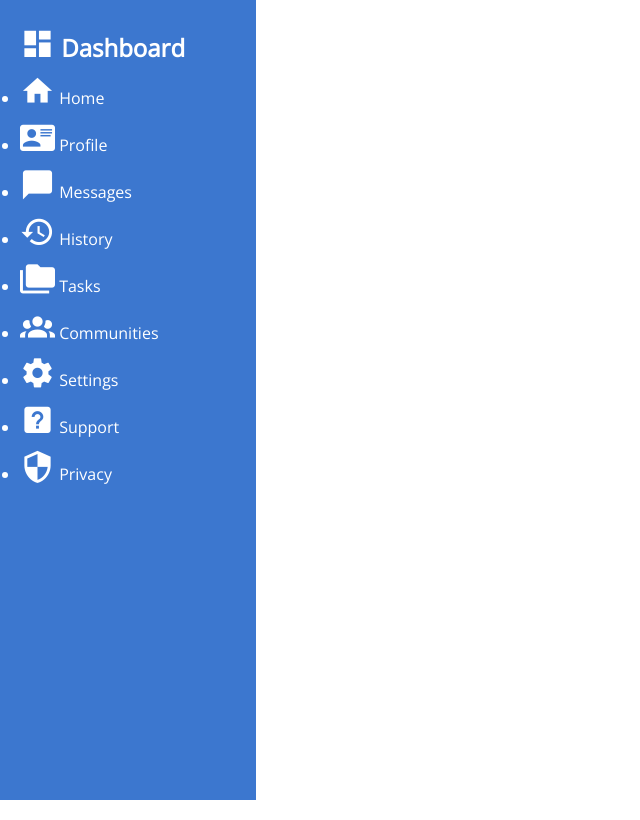
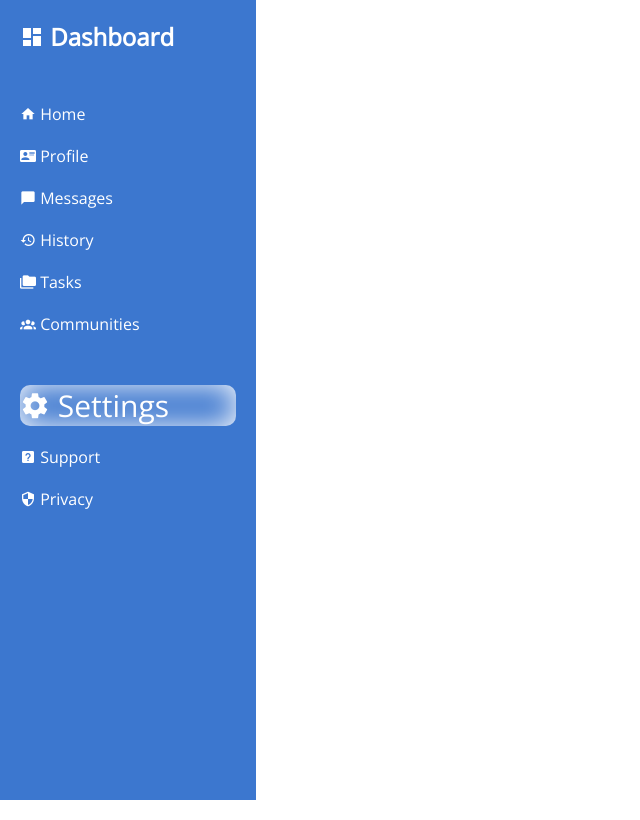
Before and after one commit to maryorwah04/Admin-dashboard, a plain HTML site: page index.html in a window 1280 px wide. In both pictures the pointer is over the item "Settings". Shown: the whole page, without its empty margins (0-640 px from the left). Drawn offline with nearby package versions, Linux system fonts and the light colour scheme.

Commit message:
style aside lists

```diff
--- a/styles.css
+++ b/styles.css
@@ -3,6 +3,7 @@
     --primary-color: rgb(60, 119, 207);
     --grid-border-color: rgb(221, 209, 35);
     --fc-one: #fff;
+    --margin-one: 20px;
 
 }
 
@@ -37,9 +38,35 @@ main {
     height: 100%;
     color: var(--fc-one);
     font-family: var(--default-font);
-    margin: 20px;
+    margin: var(--margin-one);
 }
 
-.mdi {
+.mdi mdi-view-dashboard {
     font-size: 35px;
 }
+
+ul {
+    list-style-type: none;
+    margin-top: var(--margin-one);
+    margin-top: 50px;
+}
+
+li {
+    margin: var(--margin-one) auto;
+}
+
+.list_two > li:hover {
+    cursor: pointer;
+    font-size: 30px;
+    box-shadow: inset 0 0 30px;
+    border-radius: 10px;
+    transition: 0.3s ease-out;
+}
+
+.list_one > li:hover {
+    cursor: pointer;
+    font-size: 30px;
+    box-shadow: inset 0 0 30px;
+    border-radius: 10px;
+    transition: 0.3s ease-out;
+}
```
